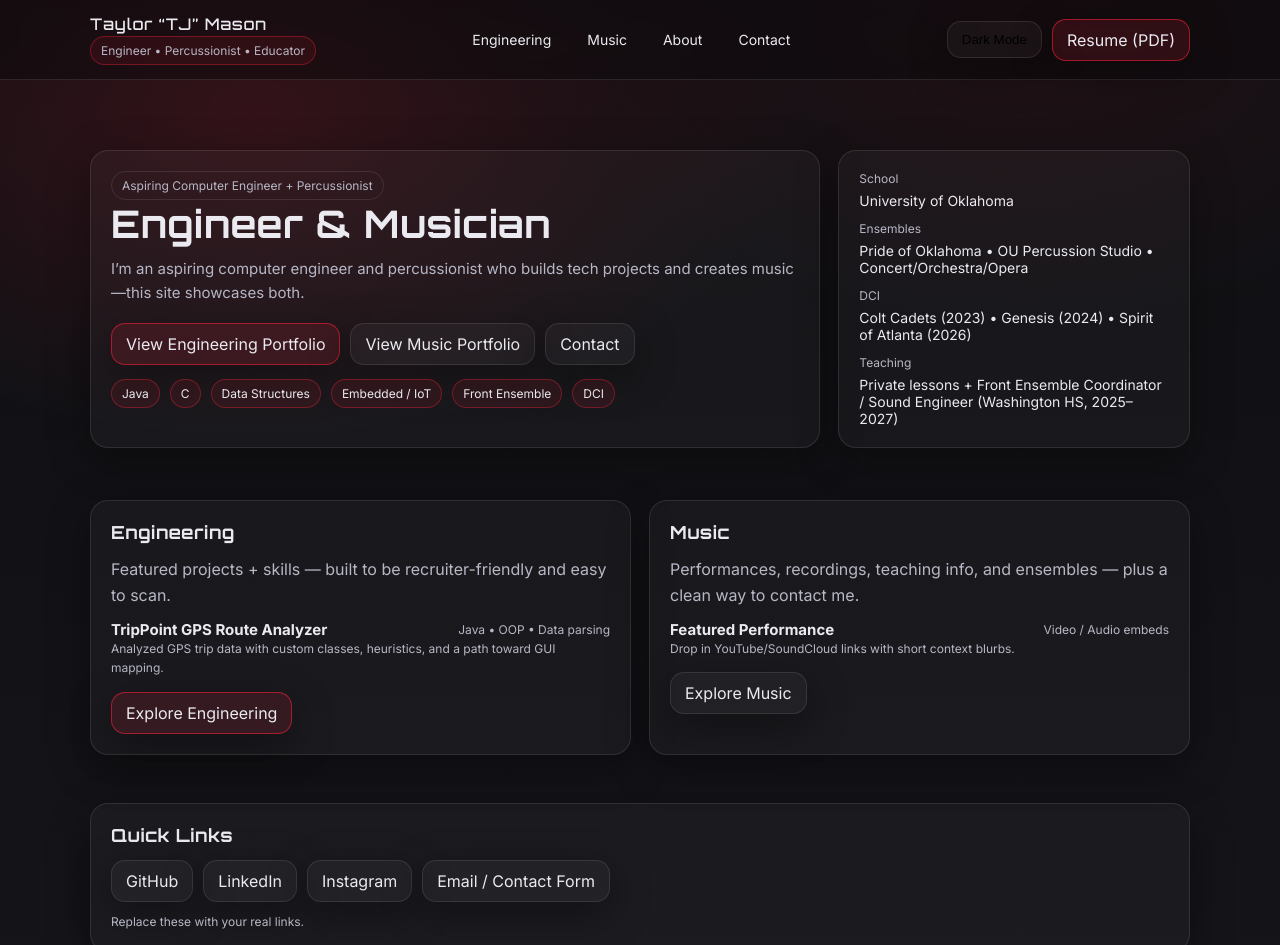
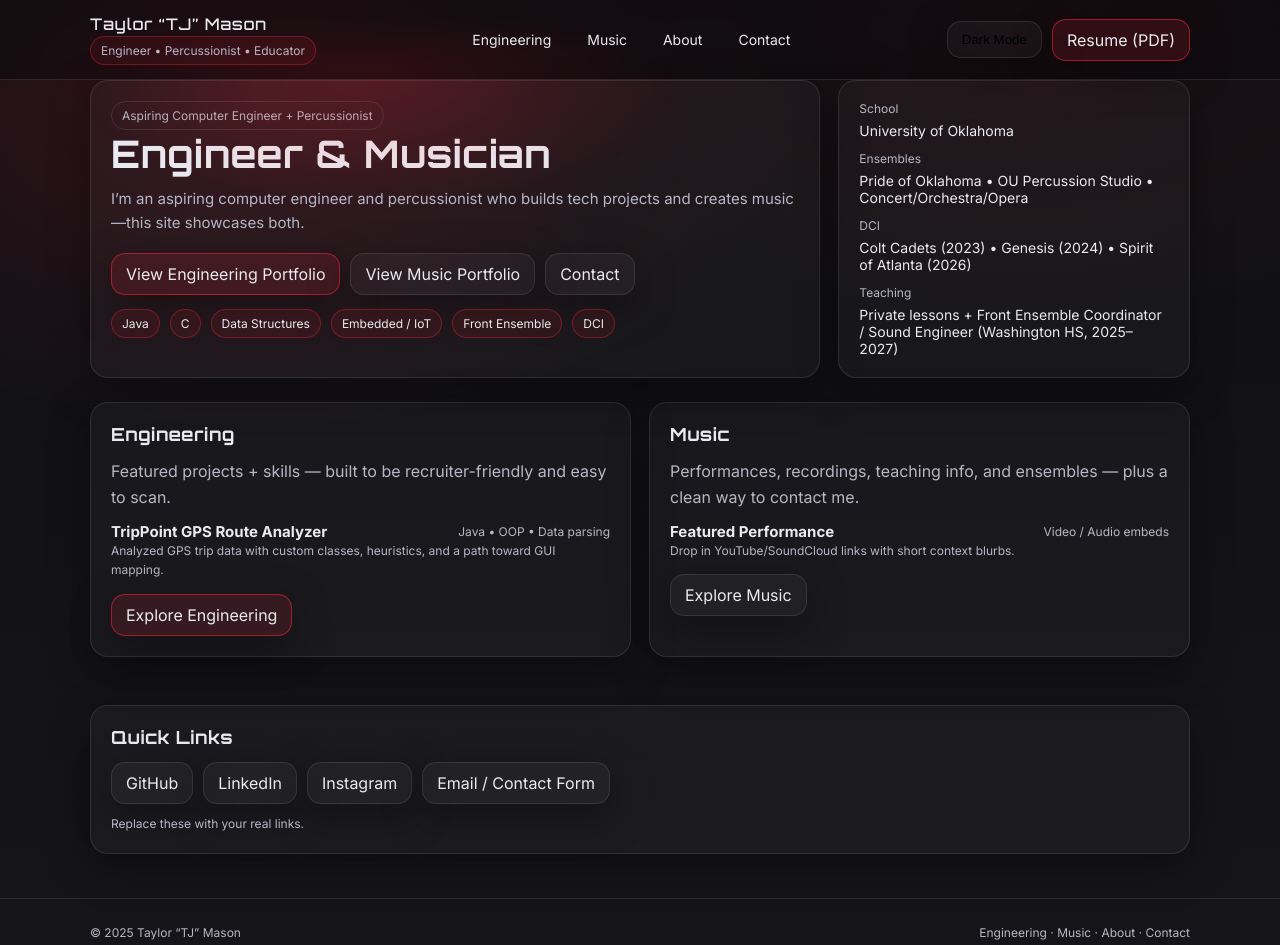
Before and after one commit to TMason05/tjmason.github.io, a plain HTML site: page docs/index.html in a window 1280 px wide. Shown: the top 945 px of the page. Drawn offline with Linux system fonts and the light colour scheme.

Commit message:
Enhance hero section with mist effect
Added a mist effect to the hero section with a radial gradient background and animation.

```diff
--- a/docs/assets/css/styles.css
+++ b/docs/assets/css/styles.css
@@ -138,7 +138,20 @@ p{ color: var(--muted); line-height:1.6; margin:0; }
 
 /* ===== Hero ===== */
 .hero{
-  padding: 70px 0 28px;
+  position: relative;
+}
+.hero::before{
+  content:"";
+  position:absolute;
+  inset:-40px -20px;
+  background: radial-gradient(500px 220px at 30% 10%, rgba(255,36,58,0.18), transparent 60%);
+  filter: blur(6px);
+  pointer-events:none;
+  opacity:0;
+  animation: heroMist 900ms ease forwards;
+}
+@keyframes heroMist{
+  to { opacity: 1; }
 }
 .hero-grid{
   display:grid;
```
